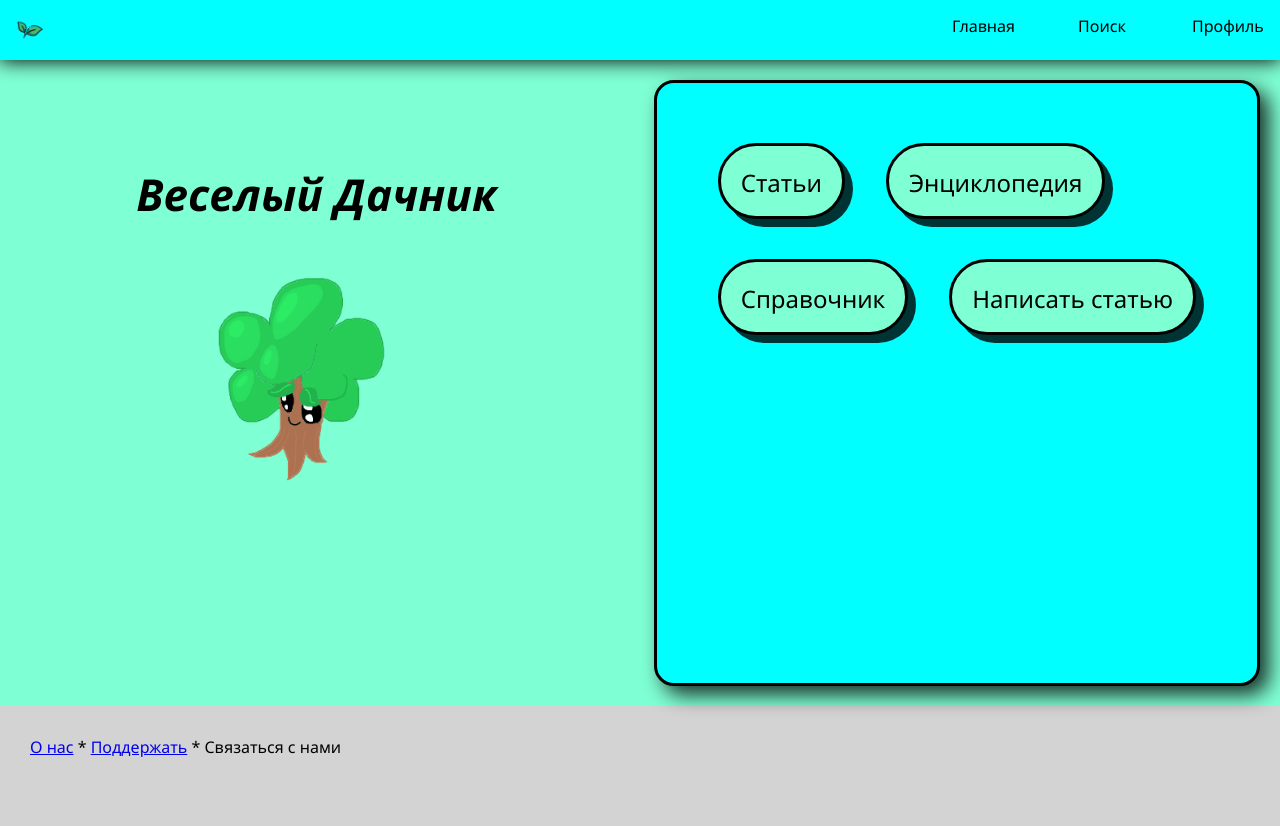
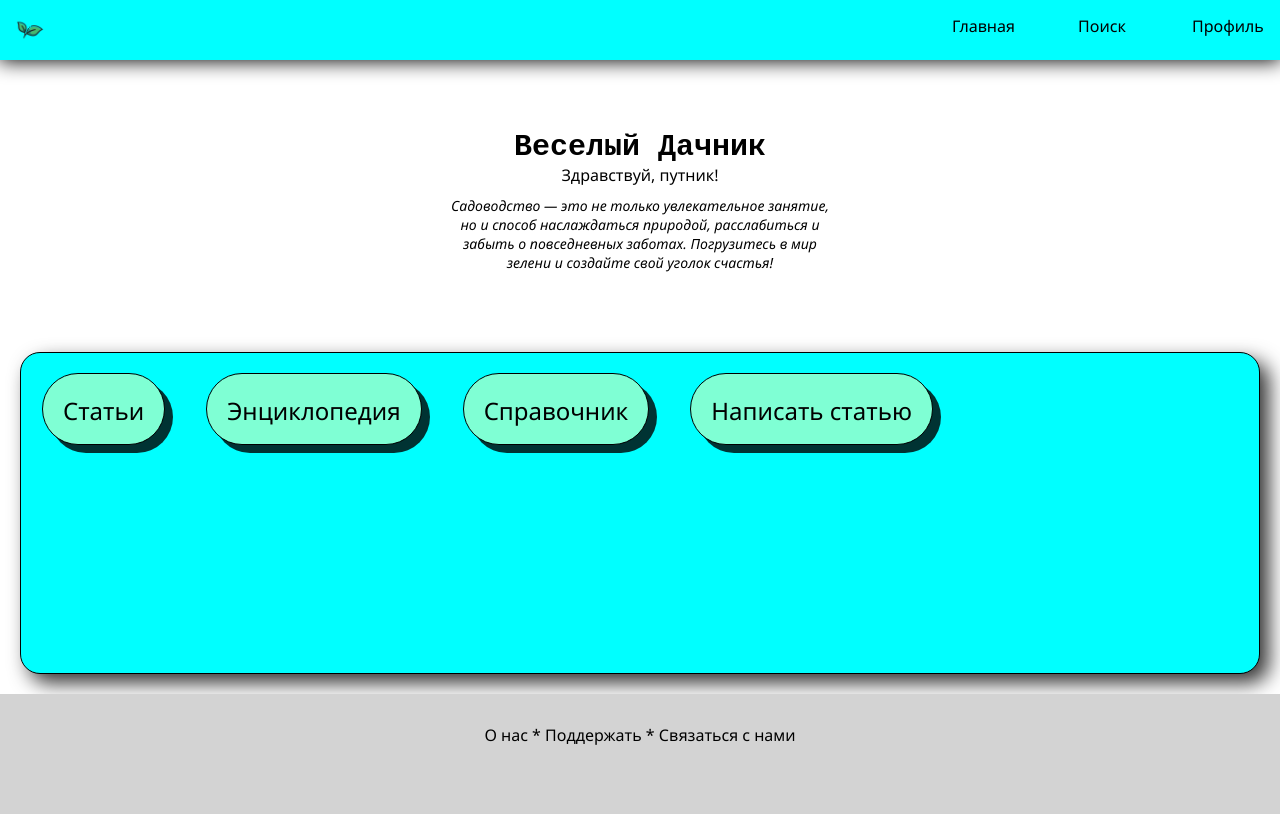
Before and after one commit to OrDro1d/happy-gardener, a plain HTML site: page index.html in a window 1280 px wide. Drawn offline with Linux system fonts and the light colour scheme; a web font is replaced by a local one.

Commit message:
the design of the main page was sligthly reworked. Some changes are going to happen

```diff
--- a/index.html
+++ b/index.html
@@ -5,6 +5,12 @@
 		<meta name="viewport" content="width=device-width, initial-scale=1.0" />
 		<link href="styles/main.css" rel="stylesheet" />
 		<link href="favicon.ico" rel="icon" />
+		<link rel="preconnect" href="https://fonts.googleapis.com" />
+		<link rel="preconnect" href="https://fonts.gstatic.com" crossorigin />
+		<link
+			href="https://fonts.googleapis.com/css2?family=PT+Mono&display=swap"
+			rel="stylesheet"
+		/>
 		<title>Веселый Дачник</title>
 	</head>
 	<body>
@@ -22,12 +28,17 @@
 			</ul>
 		</nav>
 		<main>
-			<div class="main-screen">
-				<p>Веселый Дачник</p>
-				<img
-					src="images/happy-tree.png"
-					alt="картинка с главной странцицы ака Мудрый Дуб"
-				/>
+			<div class="greetings-screen">
+				<div class="greetings-text">
+					<p class="greetings-text-sitesname">Веселый Дачник</p>
+					<p class="greetings-text-message">Здравствуй, путник!</p>
+					<p class="greetings-text-brief">
+						Садоводство — это не только увлекательное занятие, но и
+						способ наслаждаться природой, расслабиться и забыть о
+						повседневных заботах. Погрузитесь в мир зелени и
+						создайте свой уголок счастья!
+					</p>
+				</div>
 			</div>
 			<div class="main-buttons">
 				<ul>
@@ -39,7 +50,7 @@
 			</div>
 		</main>
 		<footer>
-			<p>
+			<p class="additions">
 				<a href="https://vk.com/feed" target="blank_">О нас</a> *
 				<a href="https://vk.com/feed" target="blank_">Поддержать</a> *
 				Связаться с нами
--- a/styles/main.css
+++ b/styles/main.css
@@ -66,38 +66,44 @@ nav ul li a:active {
 }
 
 main {
-	background-color: aquamarine;
-	margin-top: 60px;
-	display: flex;
-	justify-content: space-around;
+	margin-top: 100px;
 }
 
-main div {
-	min-height: 455px;
-	height: 65vh;
-	padding: 40px;
-	margin: 20px;
+.greetings-screen {
+	width: 400px;
+	margin: 40px auto;
+	padding: 30px;
 }
 
-.main-screen p {
-	font-size: 44px;
-	font-weight: bolder;
-	font-style: italic;
+.greetings-text {
 	text-align: center;
 }
 
-.main-screen img {
-	width: 74%;
-	display: block;
-	margin-left: auto;
-	margin-right: auto;
+.greetings-text-sitesname {
+	font-family: "PT Mono", monospace;
+	font-weight: bold;
+	font-size: 30px;
+	margin: 0;
+}
+
+.greetings-text-message {
+	margin: 0;
+}
+
+.greetings-text-brief {
+	margin: 10px;
+	font-style: italic;
+	font-size: 14px;
 }
 
 .main-buttons {
-	border: 3px solid #000000;
+	border: 1px solid #000000;
 	border-radius: 20px;
 	background-color: cyan;
 	box-shadow: 9px 9px 20px rgba(0, 0, 0, 0.799);
+	height: 40vh;
+	min-height: 255px;
+	margin: 20px;
 }
 
 .main-buttons ul {
@@ -127,18 +133,18 @@ main div {
 	min-width: 40px;
 	padding: 20px;
 	font-size: 24px;
-	border: 3px solid #000000;
+	border: 1px solid #000000;
 	border-radius: 100px;
 }
 
 .main-buttons ul li a:hover {
-	border: 3px solid #000000;
+	border: 1px solid #000000;
 	background-color: rgb(0, 193, 193);
 	transition: 0.3s;
 }
 
 .main-buttons ul li a:active {
-	border: 3px solid #000000;
+	border: 1px solid #000000;
 	box-shadow: 0px 0px;
 	background-color: rgb(0, 135, 135);
 	transition: 0.1s;
@@ -150,6 +156,12 @@ footer {
 	padding: 30px;
 }
 
-footer p {
+.additions {
+	text-align: center;
 	margin: 0px;
 }
+
+.additions a {
+	text-decoration: none;
+	color: black;
+}
```
